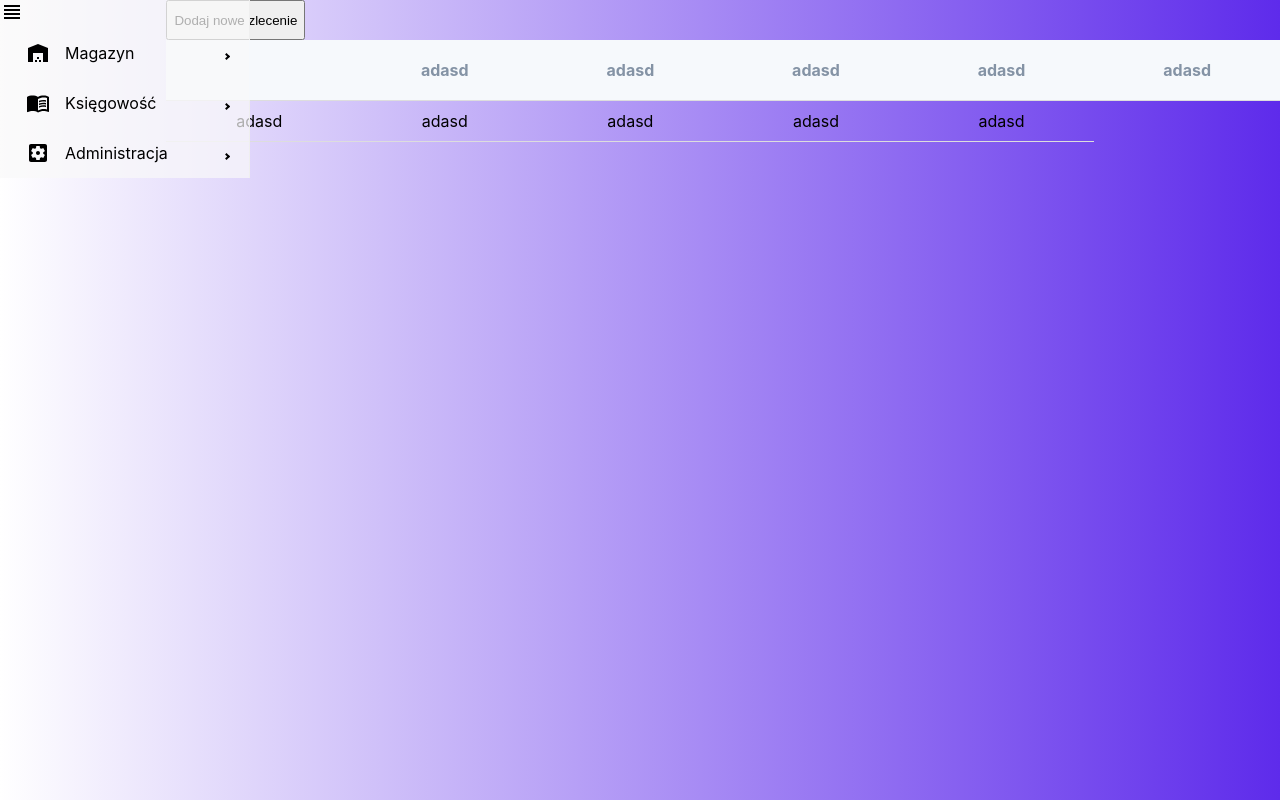
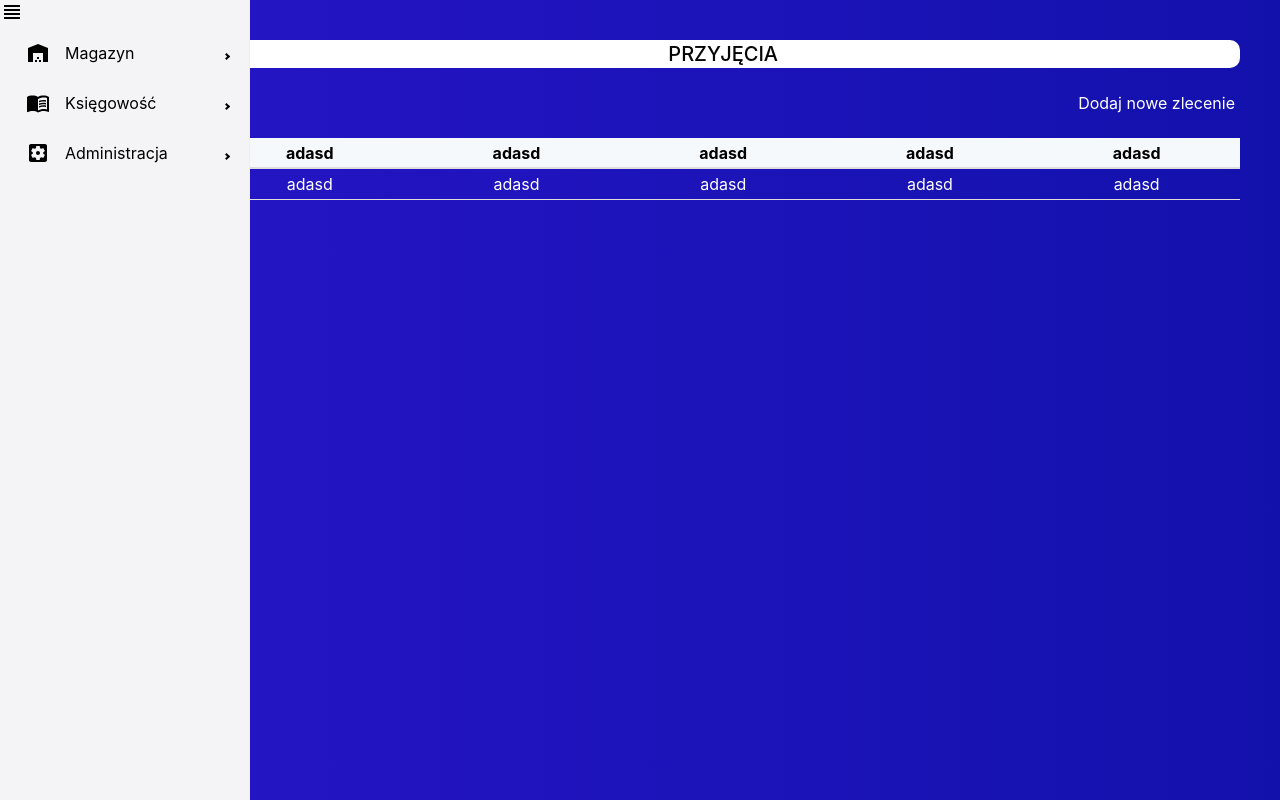
Before and after one commit to jakubzuber/next-gen-logistics, a React (Create React App) app: page /#/mainmenu/admission in a window 1280 px wide. Built offline with nearby package versions, Linux system fonts and the light colour scheme; no server answers.

Commit message:
table and transition added in css filex

```diff
--- a/src/MainFiles/MainMenu/MainMenu.js
+++ b/src/MainFiles/MainMenu/MainMenu.js
@@ -1,4 +1,4 @@
-import { Main } from "./styled";
+import { Main, MainContent } from "./styled";
 import { useState } from "react";
 
 import { Link, Outlet } from 'react-router-dom';
@@ -26,11 +26,11 @@ const MainMenu = () => {
 
     return (
         <Main collapsed={collapsed}>
-            <Sidebar collapsed={collapsed}>
+            <Sidebar style={{height: '100vh', backgroundColor: 'rgb(233, 233, 238)'}} collapsed={collapsed}>
                 <nav>
                     <ViewHeadlineIcon onClick={onClickMenuIcon} />
-                    <Menu>
-                        <SubMenu icon={<WarehouseIcon />} label="Magazyn">
+                    <Menu >
+                        <SubMenu  icon={<WarehouseIcon />} label="Magazyn">
                             <MenuItem icon={<SouthIcon />} component={<Link to='admission' />}>Przyjęcia</MenuItem>
                             <MenuItem icon={<ArrowUpwardIcon />} component={<Link to='releases' />}>Wydania</MenuItem>
                             <MenuItem icon={<SyncAltIcon />} component={<Link to='transfers' />}>Przesunięcia</MenuItem>
@@ -47,11 +47,15 @@ const MainMenu = () => {
                     </Menu>
                 </nav>
             </Sidebar>
-            <div>
+            <MainContent>
                 <Outlet />
-            </div>
+            </MainContent>
         </Main>
     );
 };
 
+const subMenuStyle = {
+    backgroundColor: 'rgb(177, 176, 192)'
+};
+
 export default MainMenu;
--- a/src/MainFiles/MainMenu/Warehouse/NewOrders/NewOrdersList.js
+++ b/src/MainFiles/MainMenu/Warehouse/NewOrders/NewOrdersList.js
@@ -3,7 +3,7 @@ import NewOrder from "./NewOrder";
 import { selectNewOrders, fetchNewOrders } from "./newOrdersSlice";
 import { useSelector, useDispatch } from "react-redux";
 import { useEffect } from "react";
-import { Table, Topic, Thead, Td, Th } from "./styled";
+import { Table, Topic, Thead, Td, Th, StyledButton, FunctionButtons } from "./styled";
 
 const NewOrders = () => {
     const dispatch = useDispatch();
@@ -24,14 +24,15 @@ const NewOrders = () => {
 
     return (
         <>
-            <button
-                style={{ height: 40, widTh: 100 }}
-                onClick={toggleModal}
-            >Dodaj nowe zlecenie</button>
+            <Topic>PRZYJĘCIA</Topic>
+            <FunctionButtons>
+                <StyledButton
+                    onClick={toggleModal}
+                >Dodaj nowe zlecenie</StyledButton>
+            </FunctionButtons>
             <Table>
                 <Thead>
                     <tr>
-                        <Th></Th>
                         <Th>adasd</Th>
                         <Th>adasd</Th>
                         <Th>adasd</Th>
--- a/src/MainFiles/MainMenu/Warehouse/NewOrders/styled.js
+++ b/src/MainFiles/MainMenu/Warehouse/NewOrders/styled.js
@@ -2,17 +2,13 @@ import styled from "styled-components";
 
 export const Topic = styled.div`
     text-align: center;
-    font-size: 30px;
-    background-color: #0057d9;
-    color: white;
-    padding: 5px;
-    margin-top: 1000px;
+    font-size: 20px;
+    color: #050505;
+    font-weight: 500;
+    padding: 2px;
     width: 100%;
-
-
-    @media (max-width: 768px) {
-        min-width: 1200px;
-    }
+    background-color: white;
+    border-radius: 10px;
 `;
 
 export const Table = styled.table`
@@ -22,31 +18,43 @@ export const Table = styled.table`
     margin-left: auto;
     margin-right: auto;
 
+
     @media (max-width: 768px) {
         min-width: 1200px;
     }
 `;
 
 export const Thead = styled.thead`
-    position: sticky;
-    top: 0;
     background-color: #f6f9fc;
     color: #8493a5;
+    height: 30px;
+    color: #000000;
 `;
 
 export const Th = styled.th`
-    position: sticky;
-    top: 0;
-    background-color: #f6f9fc;
-    color: #8493a5;
-    border-bottom: 1px solid #dddddd;
-    padding: 10px 20px;
+    border-bottom: 2px solid #dddddd;
     text-align: center;
-    height: 60px;
 `;
 
 export const Td = styled.td`
     border-bottom: 1px solid #dddddd;
-    padding: 10px 0px;
+    padding: 5px 0px;
     text-align: center;
+    color: white;
 `;
+
+export const StyledButton = styled.div`
+    margin: 20px 0;
+    padding: 5px;
+    color: white;
+
+    :hover {
+        color: #1877e4;
+        cursor: pointer;
+    }
+`;
+
+export const FunctionButtons = styled.div`
+    display: flex;
+    justify-content: flex-end;
+`;
--- a/src/MainFiles/MainMenu/styled.js
+++ b/src/MainFiles/MainMenu/styled.js
@@ -4,5 +4,10 @@ export const Main = styled.main`
     position: sticky;
     left: 0;
     display: grid;
-    grid-template-columns: ${props => props.collapsed ? '5%' : '13%'} auto;
+    grid-template-columns: ${props => props.collapsed ? '4.2%' : '13%'} auto;
+    transition-duration: 300ms ;
 `
+
+export const MainContent = styled.div`
+    margin: 40px;
+`;
--- a/src/index.css
+++ b/src/index.css
@@ -5,7 +5,7 @@ body {
       sans-serif;
     -webkit-font-smoothing: antialiased;
     -moz-osx-font-smoothing: grayscale;
-    background:linear-gradient(to left, rgb(94, 43, 235), white);
+    background:linear-gradient(to left, rgb(19, 17, 172), rgb(40, 22, 201));
 }
 
 code {
```
